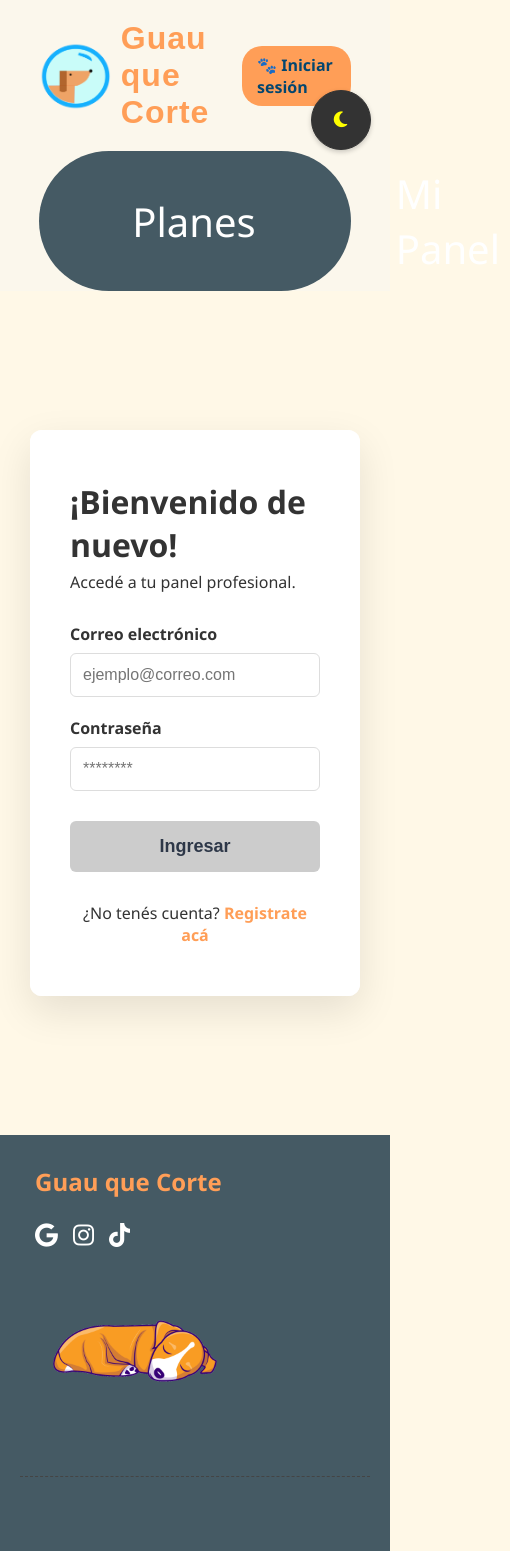
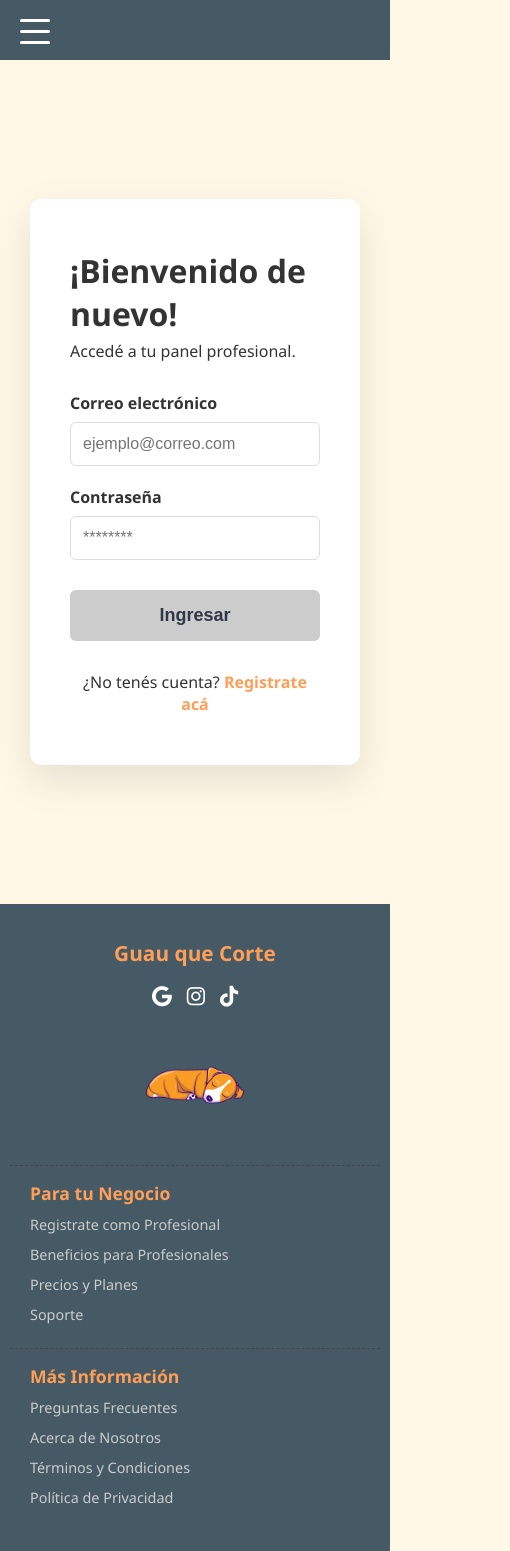
Before and after one commit to jeanbrcho/Frontend-PI-PROFESIONAL, an Angular app: page /login in a window 390 px wide. Shown: the top 1551 px of the page, 510 px wide, since content can reach past the window. Built offline with nearby package versions, Linux system fonts and the light colour scheme.

Commit message:
responsive

```diff
--- a/src/app/app.component.css
+++ b/src/app/app.component.css
@@ -4,7 +4,7 @@
     position: fixed;
     top: 90px;       /* O el valor que prefieras */
     right: 5%;
-    z-index: 999;
+    z-index: 1050;
 
     /* 🔑 CLAVE: Hacer el botón más grande y redondo */
     width: 60px;     /* Ancho fijo */
@@ -21,6 +21,13 @@
     border: none; /* Asegurar que no tenga un borde por defecto */
     box-shadow: 0 2px 5px rgba(0, 0, 0, 0.2); /* Sombra sutil para darle profundidad */
 
+}
+
+/* Ocultar botón flotante en móviles (se usa el del menú) */
+@media (max-width: 768px) {
+    .dark-mode-btn-flotante {
+        display: none;
+    }
 }
 
 /* 🔑 CLAVE: Estilo de los Íconos dentro del botón */
@@ -43,3 +50,33 @@
     color: orangered;         /* Texto Oscuro (color del ícono) */
     border: 1px solid var(--color-borde);
 }
+
+/* RESPONSIVE */
+
+/* Tablets */
+@media (max-width: 992px) {
+    .dark-mode-btn-flotante {
+        width: 50px;
+        height: 50px;
+        top: 80px;
+        right: 4%;
+    }
+
+    .dark-mode-btn-flotante i {
+        font-size: 16px;
+    }
+}
+
+/* Móviles */
+@media (max-width: 768px) {
+    .dark-mode-btn-flotante {
+        width: 40px;
+        height: 40px;
+        top: 10px;
+        right: 70px;
+    }
+
+    .dark-mode-btn-flotante i {
+        font-size: 13px;
+    }
+}
--- a/src/app/components/footer/footer.css
+++ b/src/app/components/footer/footer.css
@@ -80,34 +80,88 @@
 
 }
 
-/* RESPONSIVE *
+/* RESPONSIVE */
 
-/* Tabletas y pantallas medianas */
+/* Tabletas */
 @media (max-width: 992px) {
     .footer-container {
-       grid-template-columns: repeat(2, 1fr);
+        grid-template-columns: repeat(2, 1fr);
         margin: 0 20px;
+        gap: 30px;
     }
-    .footer-col:nth-child(2),
-    .footer-col:nth-child(4) {
-        margin-top: 40px;
+
+    .brand-col {
+        grid-column: 1 / -1;
+        text-align: center;
+        padding-bottom: 20px;
+        border-bottom: 1px solid #444444;
+    }
+
+    .footer-logo {
+        width: 150px;
+        margin-top: 15px;
+    }
+
+    .social-links {
+        justify-content: center;
+        margin-top: 15px;
     }
 }
 
-/* Celulares  */
-@media (max-width: 576px) {
+/* Móviles */
+@media (max-width: 768px) {
+    .app-footer {
+        padding-top: 20px;
+    }
+
     .footer-container {
-       grid-template-columns: 1fr;
+        grid-template-columns: 1fr;
         padding-bottom: 20px;
+        margin: 0 10px;
+        gap: 0;
     }
+
+    .brand-col {
+        padding-bottom: 15px;
+    }
+
+    .brand-col .brand-title {
+        font-size: 1.3em;
+    }
+
+    .footer-logo {
+        width: 120px;
+    }
+
     .footer-col {
-        padding: 0 15px;
-        margin-bottom: 30px;
+        padding: 15px 20px;
+        margin-bottom: 0;
         border-bottom: 1px dashed #444444;
-        padding-bottom: 20px;
     }
+
     .footer-col:last-child {
         border-bottom: none;
-        margin-bottom: 0;
+    }
+
+    .footer-col h4 {
+        font-size: 1.1em;
+        margin-bottom: 8px;
+    }
+
+    .footer-col ul li {
+        margin-bottom: 8px;
+    }
+
+    .footer-col a {
+        font-size: 0.9em;
+    }
+
+    .social-links a {
+        font-size: 1.3em;
+    }
+
+    .footer-bottom {
+        font-size: 0.75em;
+        padding: 8px 0;
     }
 }
--- a/src/app/components/header/header.css
+++ b/src/app/components/header/header.css
@@ -5,6 +5,9 @@
   align-items: center; /* centra todo */
   background-color: var(--color-fondo-secundario);
 
+}
+.main-header{
+  height: 60px;
 }
 
 .logo-section {
@@ -76,7 +79,7 @@
   padding: 10px 0;          /* solo padding vertical */
   background-color: var(--color-fondo-navbar);
   box-shadow: 0 4px 10px rgba(0,0,0,0.2);
-  z-index: 1000;
+  z-index: 1002;
 }
 
 .main-header.fixed .nav-links a {
@@ -102,3 +105,221 @@
 .nav-links a:hover {
   color:var( --color-acento-marca);
 }
+
+.hamburger {
+  display: none;
+  flex-direction: column;
+  background: none;
+  border: none;
+  cursor: pointer;
+  padding: 0px;
+  z-index: 1001;
+}
+
+.hamburger span {
+  width: 30px;
+  height: 3px;
+  background-color: #fff;
+  margin: 4px 0;
+  transition: 0.3s;
+  border-radius: 3px;
+}
+
+.hamburger.active span:nth-child(1) {
+  transform: rotate(-45deg) translate(-6px, 6px);
+}
+
+.hamburger.active span:nth-child(2) {
+  opacity: 0;
+}
+
+.hamburger.active span:nth-child(3) {
+  transform: rotate(45deg) translate(-6px, -6px);
+}
+
+.menu-auth {
+  display: none;
+}
+
+.menu-brand {
+  display: none;
+}
+
+.menu-logo {
+  height: 60px;
+  margin-bottom: 10px;
+}
+
+.menu-brand-title {
+  font-size: 20px;
+  font-family: 'Poppins', sans-serif;
+  font-weight: 600;
+  color: var(--color-acento-marca);
+  margin: 0;
+  letter-spacing: 1px;
+}
+
+.menu-login-btn {
+  background-color: var(--color-acento-marca);
+  color: #03466F;
+  padding: 12px 25px;
+  border-radius: 20px;
+  font-weight: 600;
+  text-decoration: none;
+  transition: 0.3s;
+  border: none;
+  cursor: pointer;
+  font-size: 18px;
+  display: inline-flex;
+  align-items: center;
+  gap: 8px;
+}
+
+.menu-login-btn:hover {
+  background-color: #FFD166;
+}
+
+.menu-dark-mode-btn {
+  background-color: transparent;
+  color: var(--color-acento-marca);
+  padding: 12px 25px;
+  border-radius: 20px;
+  font-weight: 600;
+  border: 2px solid var(--color-acento-marca);
+  cursor: pointer;
+  font-size: 18px;
+  display: inline-flex;
+  align-items: center;
+  gap: 10px;
+  transition: 0.3s;
+  margin-bottom: 15px;
+}
+
+.menu-dark-mode-btn:hover {
+  background-color: var(--color-acento-marca);
+  color: #03466F;
+}
+
+.menu-dark-mode-btn i {
+  font-size: 18px;
+}
+
+/* RESPONSIVE */
+
+/* Tablets */
+@media (max-width: 992px) {
+  .logo-section {
+    width: 90%;
+  }
+
+  .brand-title {
+    font-size: 24px;
+  }
+
+  .logo {
+    height: 50px;
+  }
+
+  .main-header {
+    width: 90%;
+  }
+
+  .nav-links {
+    gap: 60px;
+  }
+
+  .nav-links a {
+    font-size: 28px;
+  }
+}
+
+/* Móviles */
+@media (max-width: 768px) {
+  .logo-section {
+    display: none;
+  }
+
+  .login-btn {
+    padding: 6px 12px;
+    font-size: 14px;
+  }
+
+  .main-header {
+    width: 100%;
+    padding: 15px 20px;
+    border-radius: 0;
+  }
+
+  .hamburger {
+    display: flex;
+    position: absolute;
+    left: 20px;
+    z-index: 1002;
+  }
+
+  .nav-links {
+    position: fixed;
+    top: 0;
+    left: -100%;
+    width: 70%;
+    height: 100vh;
+    background-color: var(--color-fondo-navbar);
+    flex-direction: column;
+    justify-content: flex-start;
+    padding-top: 20px;
+    gap: 10px;
+    transition: left 0.3s ease;
+    z-index: 1001;
+    box-shadow: 2px 0 10px rgba(0,0,0,0.3);
+    overflow-y: auto;
+  }
+
+  .nav-links.open {
+    left: 0;
+  }
+
+  .menu-brand {
+    display: flex;
+    flex-direction: column;
+    align-items: center;
+    padding: 10px 10px 10px;
+    border-bottom: 2px solid rgba(255, 158, 87, 0.3);
+    margin-bottom: 10px;
+  }
+
+  .nav-links a {
+    font-size: 18px;
+    padding: 20px 30px;
+    width: 100%;
+    text-align: left;
+  }
+
+  .menu-auth {
+    display: block;
+    width: 100%;
+    padding: 0 30px;
+    margin-top: 20px;
+  }
+
+  .menu-dark-mode-btn {
+    width: 100%;
+    justify-content: center;
+    font-size: 20px;
+    padding: 15px 25px;
+  }
+
+  .menu-login-btn {
+    width: 100%;
+    justify-content: center;
+    font-size: 20px;
+    padding: 15px 25px;
+  }
+
+  .main-header.fixed {
+    padding: 15px 20px;
+  }
+
+  .main-header.fixed .hamburger {
+    z-index: 1003;
+  }
+}
--- a/src/app/components/header/header.html
+++ b/src/app/components/header/header.html
@@ -4,37 +4,45 @@
       <img src="logo.png" alt="Logo" class="logo">
       <h1 class="brand-title">Guau que Corte</h1>
     </div>
+  </div>
 
+  <header [class.fixed]="isFixed" class="main-header">
+    <button class="hamburger" [class.active]="menuOpen" (click)="toggleMenu()" aria-label="Menu">
+      <span></span>
+      <span></span>
+      <span></span>
+    </button>
 
-    <!-- <ng-container *ngIf="authService.isLoggedIn(); else loginButton">
-      <a routerLink="/mi-cuenta" class="login-btn">
-        <span class="paw-icon">🐾</span> Mi Cuenta
-      </a>
-    </ng-container> -->
+    <nav class="nav-links" [class.open]="menuOpen">
+      <div class="menu-brand">
+        <img src="logo.png" alt="Logo" class="menu-logo">
+        <h2 class="menu-brand-title">Guau que Corte</h2>
+      </div>
+
+      <a [routerLink]="['/']" (click)="closeMenu()">Inicio</a>
+      <a [routerLink]="['/planes']" (click)="closeMenu()">Planes</a>
+      <a [routerLink]="['/panel']" (click)="closeMenu()">Mi Panel</a>
+
+      <div class="menu-auth">
+        <button class="menu-dark-mode-btn" (click)="toggleDarkMode()">
+          <i *ngIf="!isDarkMode" class="fas fa-moon"></i>
+          <i *ngIf="isDarkMode" class="fas fa-sun"></i>
+          <span *ngIf="!isDarkMode">Modo Oscuro</span>
+          <span *ngIf="isDarkMode">Modo Claro</span>
+        </button>
 
         <ng-container *ngIf="authService.isLoggedIn(); else loginButton">
-      <button class="login-btn" (click)="logout()">
+          <button class="menu-login-btn" (click)="logout(); closeMenu()">
             <span class="paw-icon">🐾</span> Cerrar sesión
           </button>
         </ng-container>
 
         <ng-template #loginButton>
-      <a routerLink="/login" class="login-btn">
+          <a routerLink="/login" class="menu-login-btn" (click)="closeMenu()">
             <span class="paw-icon">🐾</span> Iniciar sesión
           </a>
         </ng-template>
-
-    <!-- <a [routerLink]="['/login']" class="login-btn">Iniciar sesión</a> -->
       </div>
-
-  <header [class.fixed]="isFixed" class="main-header">
-    <nav class="nav-links">
-      <a [routerLink]="['/']">Inicio</a>
-      <a [routerLink]="['/planes']">Planes</a>
-      <a [routerLink]="['/panel']">Mi Panel</a>
     </nav>
-
-
-
   </header>
 </div>
--- a/src/app/components/header/header.ts
+++ b/src/app/components/header/header.ts
@@ -1,4 +1,4 @@
-import { Component, HostListener } from '@angular/core';
+import { Component, HostListener, OnInit } from '@angular/core';
 import { RouterLink } from '@angular/router';
 import { AuthService } from '../../services/auth.service';
 import { CommonModule } from '@angular/common';
@@ -12,11 +12,18 @@ import { RouterModule } from '@angular/router';
     templateUrl: './header.html',
     styleUrl: './header.css'
 })
-export class Header {
+export class Header implements OnInit {
 
     constructor(public authService: AuthService) { }
 
     isFixed = false;
+    menuOpen = false;
+    isDarkMode: boolean = false;
+
+    ngOnInit(): void {
+        this.isDarkMode = localStorage.getItem('theme') === 'dark';
+        this.aplicarTema(this.isDarkMode);
+    }
 
     @HostListener('window:scroll', [])
     onWindowScroll() {
@@ -26,4 +33,26 @@ export class Header {
     logout() {
         this.authService.logout();
     }
+
+    toggleMenu() {
+        this.menuOpen = !this.menuOpen;
+    }
+
+    closeMenu() {
+        this.menuOpen = false;
+    }
+
+    toggleDarkMode(): void {
+        this.isDarkMode = !this.isDarkMode;
+        this.aplicarTema(this.isDarkMode);
+        localStorage.setItem('theme', this.isDarkMode ? 'dark' : 'light');
+    }
+
+    private aplicarTema(isDark: boolean): void {
+        if (isDark) {
+            document.body.classList.add('dark-theme');
+        } else {
+            document.body.classList.remove('dark-theme');
+        }
+    }
 }
--- a/src/app/components/profesionales/profesionales.component.css
+++ b/src/app/components/profesionales/profesionales.component.css
@@ -111,7 +111,7 @@ body {
 
 .tarjeta-servicio {
 
-    max-width: 350px;
+    width: 350px;
     min-height: 250px;
     flex: 1;
 
@@ -274,3 +274,184 @@ body {
     filter: grayscale(0%) brightness(100%);
     opacity: 1;
 }
+
+/* RESPONSIVE */
+
+/* Tablets */
+@media (max-width: 992px) {
+  .titulo-principal {
+    font-size: 42px;
+  }
+
+  .texto-principal {
+    font-size: 16px;
+  }
+
+  .seccion-servicios {
+    flex-direction: column;
+    height: auto;
+    padding: 60px 5%;
+  }
+
+  .tarjeta-servicio {
+    max-width: 80%;
+  }
+
+  .seccion-transicion-planes {
+    flex-direction: column;
+    height: auto;
+  }
+
+  .columna-imagen-planes {
+    min-height: 300px;
+  }
+
+  .titulo-transicion {
+    font-size: 32px;
+  }
+
+  .texto-transicion {
+    font-size: 16px;
+  }
+
+  .seccion-auspiciantes {
+    height: auto;
+    padding: 40px 5%;
+  }
+}
+
+/* Móviles */
+@media (max-width: 768px) {
+  .seccion-principal {
+    height: 60vh;
+    min-height: 400px;
+    padding: 0 3%;
+  }
+
+  .titulo-principal {
+    font-size: 28px;
+    margin-bottom: 15px;
+  }
+
+  .texto-principal {
+    font-size: 14px;
+    margin-bottom: 20px;
+  }
+
+  .boton {
+    padding: 10px 20px;
+    font-size: 14px;
+  }
+
+  .seccion-servicios {
+    padding: 40px 5%;
+    gap: 20px;
+  }
+
+  .tarjeta-servicio {
+    max-width: 100%;
+    min-height: 200px;
+    padding: 30px 20px;
+  }
+
+  .icono-tarjeta {
+    font-size: 40px;
+    width: 60px;
+    height: 60px;
+    margin-bottom: 15px;
+  }
+
+  .titulo-tarjeta {
+    font-size: 22px;
+    margin-bottom: 15px;
+  }
+
+  .texto-tarjeta {
+    font-size: 16px;
+  }
+
+  .seccion-transicion-planes {
+    padding: 0;
+  }
+
+  .columna-imagen-planes {
+    min-height: 100px;
+    padding: 30px 5%;
+  }
+
+
+  .columna-contenido-planes {
+    padding: 40px 5%;
+  }
+
+  .titulo-transicion {
+    font-size: 24px;
+    margin-bottom: 10px;
+  }
+
+  .texto-transicion {
+    font-size: 14px;
+    margin-bottom: 25px;
+  }
+
+  .boton-cta-grande {
+    padding: 14px 30px;
+    font-size: 16px;
+    max-width: 100%;
+    width: 100%;
+    text-align: center;
+  }
+
+  .seccion-auspiciantes {
+    padding: 30px 5%;
+  }
+
+  .titulo-auspiciantes {
+    font-size: 22px;
+    margin-bottom: 20px;
+  }
+
+  .contenedor-logos {
+    gap: 15px;
+  }
+
+  .logo-auspiciante {
+    height: 40px;
+  }
+}
+
+/* Móviles pequeños */
+@media (max-width: 480px) {
+  .titulo-principal {
+    font-size: 24px;
+  }
+
+  .seccion-servicios {
+    padding: 30px 3%;
+  }
+
+  .tarjeta-servicio {
+    padding: 25px 15px;
+  }
+
+  .titulo-tarjeta {
+    font-size: 20px;
+  }
+
+  .texto-tarjeta {
+    font-size: 14px;
+  }
+
+  .titulo-transicion {
+    font-size: 20px;
+  }
+
+  .texto-transicion {
+    font-size: 13px;
+  }
+
+  .boton-cta-grande {
+    padding: 12px 25px;
+    font-size: 15px;
+  }
+}
```
Lines whose indentation alone changed are shown as unchanged.
